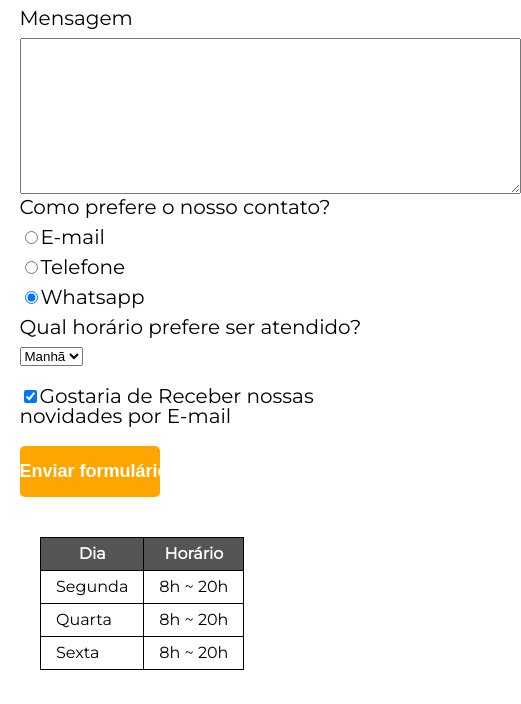
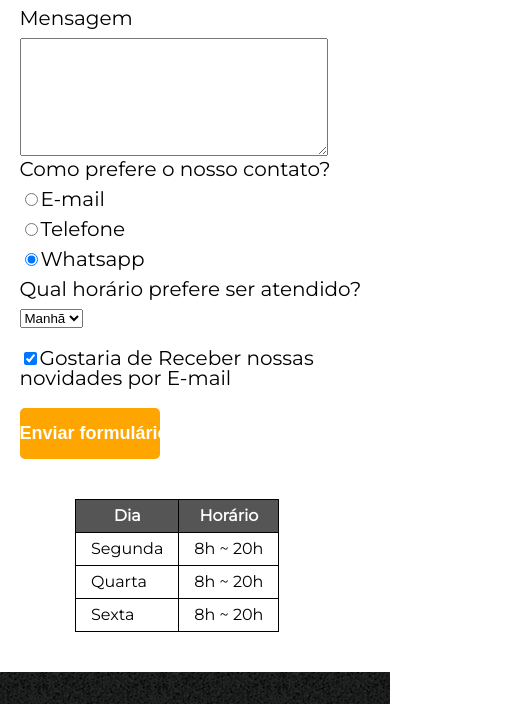
Before and after one commit to Otavio-Magalhaes/Projeto-site-responsivo, a plain HTML site: page html/contato.html in a window 390 px wide. Shown: the part 594-1298 px from the top of the page, 521 px wide, since content can reach past the window. Drawn offline with Linux system fonts and the light colour scheme.

Commit message:
atualizando responsivo

```diff
--- a/css/style.css
+++ b/css/style.css
@@ -303,4 +303,11 @@ td, th{
     .formulario{
         margin: 5%;
     }
+    .formulario textarea{
+        width: 302px; height: 112px;
+    }
+
+    table{
+        margin-left: 75px;
+    }
 }
```
